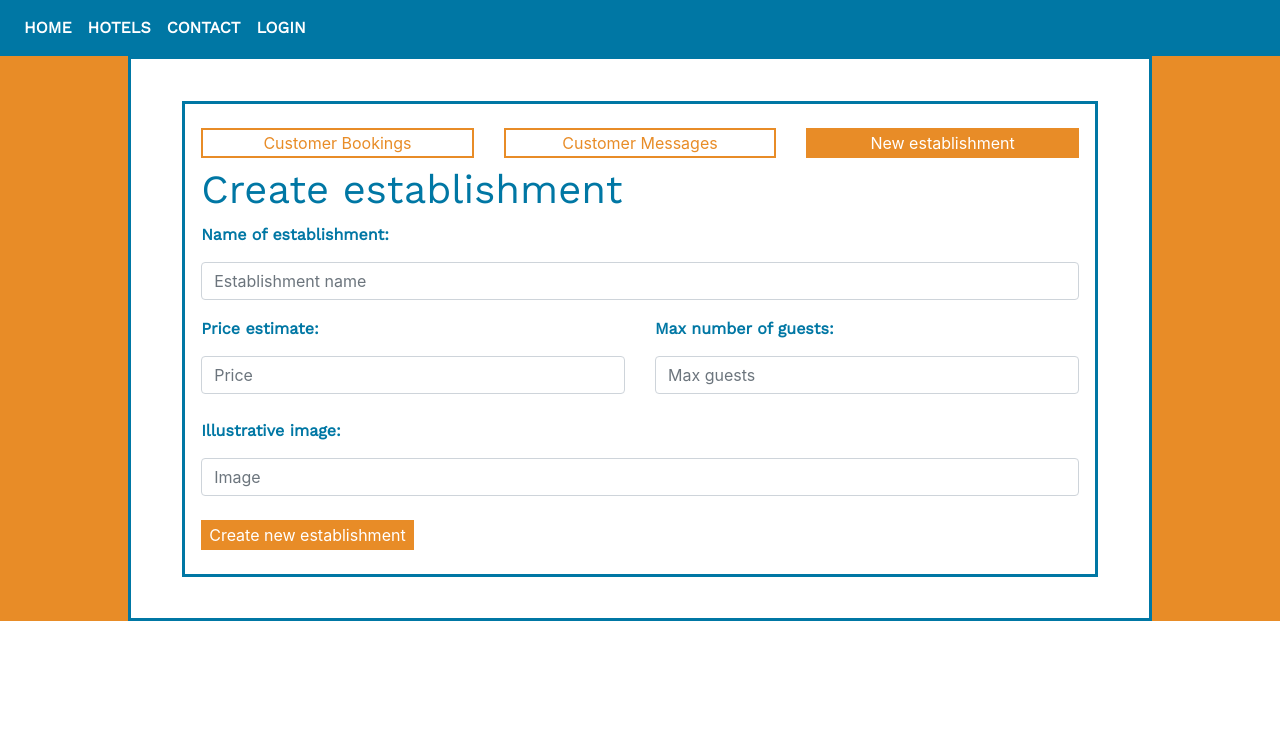
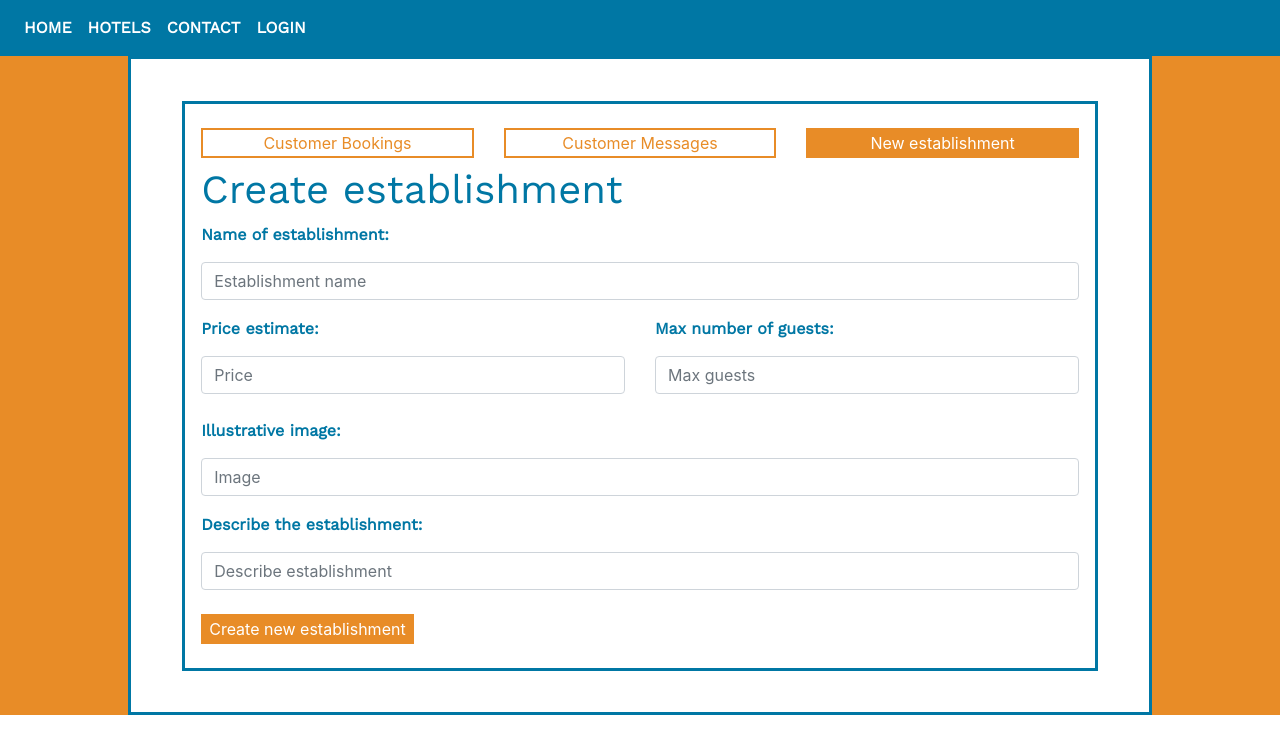
Before and after one commit to mofilof/project-exam-2020, a React (Create React App) app: page /new in a window 1280 px wide. Shown: the top 754 px of the page. Built offline with nearby package versions, Linux system fonts and the light colour scheme.

Commit message:
Validation

```diff
--- a/src/components/admin/NewHotel.js
+++ b/src/components/admin/NewHotel.js
@@ -4,9 +4,29 @@ import { useHistory } from "react-router-dom";
 import Form from "react-bootstrap/Form";
 import { BASE_URL, headers, POST } from "../../constant/Api";
 import { Link } from "react-router-dom";
+import * as yup from "yup";
+
+const schema = yup.object().shape({
+  name: yup.string()
+    .required("Your name is required.")
+    .min(2, "Minimum two characters."),
+  price: yup
+    .number("How many guests is it room for? Number value only.")
+    .required("It needs a price"),
+  maxGuests: yup
+    .number("How many guests is it room for? Number value only.")
+    .required(),
+  description: yup
+    .string()
+    .min(20, "Minimum 20 characters in the description.")
+    .max(120, "Keep it shorter than 120 characters please.")
+    .required("we need a description.")
+});
 
 function NewHotel() {
-  const { register, handleSubmit } = useForm();
+  const { register, handleSubmit, errors } = useForm({
+    validationSchema: schema
+  });
   const history = useHistory();
 
   async function onSubmit(data) {
@@ -49,6 +69,7 @@ function NewHotel() {
               <b>Name of establishment:</b>
               <Form.Label>Establishment</Form.Label>
               <Form.Control name="name" placeholder="Establishment name" ref={register} />
+              {errors.name && <p className="errorMessage">{errors.name.message}</p>}
             </Form.Group>
 
             <div className="row">
@@ -56,11 +77,13 @@ function NewHotel() {
                 <b>Price estimate:</b>
                 <Form.Label>Price</Form.Label>
                 <Form.Control name="price" placeholder="Price" ref={register} />
+                {errors.price && <p className="errorMessage">{errors.price.message}</p>}
               </Form.Group>
               <Form.Group className="col">
                 <b>Max number of guests:</b>
                 <Form.Label>Max guests</Form.Label>
                 <Form.Control name="maxGuests" placeholder="Max guests" ref={register} />
+                {errors.maxGuests && <p className="errorMessage">{errors.maxGuests.message}</p>}
               </Form.Group>
             </div>
 
@@ -68,6 +91,13 @@ function NewHotel() {
               <b>Illustrative image:</b>
               <Form.Label>Image url</Form.Label>
               <Form.Control name="image" placeholder="Image" ref={register} />
+            </Form.Group>
+
+            <Form.Group>
+              <b>Describe the establishment:</b>
+              <Form.Label>Establishment</Form.Label>
+              <Form.Control name="description" placeholder="Describe establishment" ref={register} />
+              {errors.description && <p className="errorMessage">{errors.description.message}</p>}
             </Form.Group>
 
             <button className="mybtn" type="submit">
--- a/src/components/contact/Messages.js
+++ b/src/components/contact/Messages.js
@@ -3,10 +3,26 @@ import { useForm } from "react-hook-form";
 import { useHistory } from "react-router-dom";
 import Form from "react-bootstrap/Form";
 import { BASE_URL, headers, POST } from "../../constant/Api";
+import * as yup from "yup";
 
+const schema = yup.object().shape({
+  name: yup.string()
+    .required("Your name is required.")
+    .min(2, "Minimum two characters"),
+  email: yup
+    .string()
+    .email("Enter valid email.")
+    .required("We need your email."),
+  message: yup
+    .string()
+    .min(10, "Minimum ten characters")
+    .required("You forgot to type in your question."),
+});
 
 function Messages() {
-  const { register, handleSubmit } = useForm()
+  const { register, handleSubmit, errors } = useForm({
+    validationSchema: schema
+  })
 
   const history = useHistory();
 
@@ -37,18 +53,21 @@ function Messages() {
             <b>Full name:</b>
             <Form.Label>Name</Form.Label>
             <Form.Control name="name" placeholder="Full name" ref={register} />
+            {errors.name && <p className="errorMessage">{errors.name.message}</p>}
           </Form.Group>
 
           <Form.Group>
             <b>Email adress:</b>
             <Form.Label>Email adress</Form.Label>
             <Form.Control name="email" placeholder="Email adress" ref={register} />
+            {errors.email && <p className="errorMessage">{errors.email.message}</p>}
           </Form.Group>
 
           <Form.Group>
             <b>Message:</b>
             <Form.Label>Message</Form.Label>
             <Form.Control name="message" placeholder="Type your message" ref={register} />
+            {errors.message && <p className="errorMessage">{errors.message.message}</p>}
           </Form.Group>
 
           <button className="mybtn" type="submit" >
--- a/src/components/hotels/BookHotel.js
+++ b/src/components/hotels/BookHotel.js
@@ -26,8 +26,7 @@ function Booking() {
     validationSchema: schema
   });
 
-  const { index } = useParams();
-
+  const { id } = useParams();
   const history = useHistory();
 
 
@@ -56,20 +55,22 @@ function Booking() {
           <section className="frame col">
 
             <h1>Book your hotel now!</h1>
-            <Form onSubmit={handleSubmit(onSubmit)}>
+            <Form method="POST" onSubmit={handleSubmit(onSubmit)}>
               <Form.Group>
                 <b>Full name:</b>
                 <Form.Label>Name</Form.Label>
                 <Form.Control name="name" placeholder="Full name" ref={register} />
+                {errors.name && <p className="errorMessage">{errors.name.message}</p>}
               </Form.Group>
 
               <Form.Group>
                 <b>Email adress:</b>
                 <Form.Label>Email adress</Form.Label>
                 <Form.Control name="email" placeholder="Email adress" ref={register} />
+                {errors.email && <p className="errorMessage">{errors.email.message}</p>}
               </Form.Group>
 
-              <input type="hidden" name="establishmentId" value={index} ref={register} />
+              <input type="hidden" name="establishmentId" value={id} ref={register} />
 
               <b>Check in date:</b>
               <Form.Group>
@@ -87,6 +88,7 @@ function Booking() {
                   minDate={new Date()}
                   ref={register}
                 />
+                {errors.checkIn && <p className="errorMessage">{errors.checkIn.message}</p>}
               </Form.Group>
 
               <b>Check out date:</b>
@@ -105,6 +107,7 @@ function Booking() {
                   minDate={new Date()}
                   ref={register}
                 />
+                {errors.checkOut && <p className="errorMessage">{errors.checkOut.message}</p>}
               </Form.Group>
 
 
```
